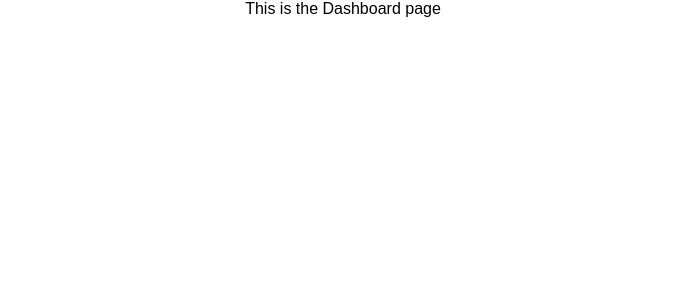
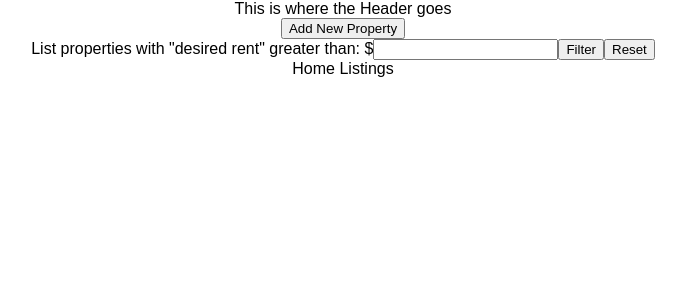
Before and after one commit to Yenalgloshi/async-sim2-houser, a React (Create React App) app: page /#/Dashboard in a window 1280 px wide. Shown: the top 300 px of the page, without its empty margins (297-983 px from the left). Built offline with nearby package versions, Linux system fonts and the light colour scheme.

Commit message:
Dashboard component skeleton complete

```diff
--- a/src/components/Dashboard/Dashboard.js
+++ b/src/components/Dashboard/Dashboard.js
@@ -2,10 +2,61 @@ import React, { Component } from 'react';
 import './Dashboard.css';
 
 class Dashboard extends Component {
+  constructor(){
+    super()
+
+    this.state = {
+      rentFilter: 0,
+      homeListings: []
+    }
+  }
+
+  handleLogout(){
+
+  }
+
+  handleRentInputChange(){
+
+  }
+
+  handleFilterBtn(){
+
+  }
+
+  handleResetBtn(){
+
+  }
+
+  handleAddPropBtn(){
+
+  }
+
+  handleDelPropXBtn(){
+
+  }
+
+
   render() {
     return (
       <div className="App">
-        This is the Dashboard page
+        <div className="header">
+          This is where the Header goes
+        </div>
+        <div className="dash-content">
+          <div className="dash-UI">
+            <button className="dash-addProp-btn">Add New Property</button>
+            <div className="dash-filter">
+              List properties with "desired rent" greater than: $
+              <input type="text"/>
+              <button className="dash-filter-btn">Filter</button>
+              <button className="dash-reset-btn">Reset</button>
+            </div>
+          </div>
+
+          <div className="dash-listing">
+            Home Listings
+          </div>
+        </div>
       </div>
     );
   }
```
